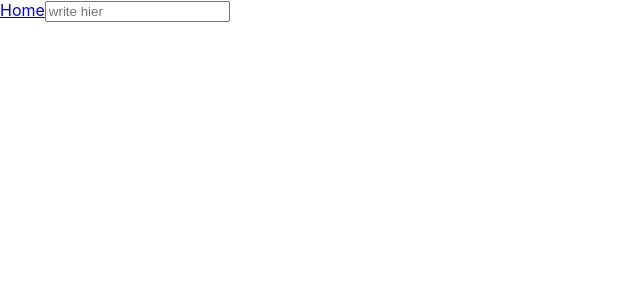
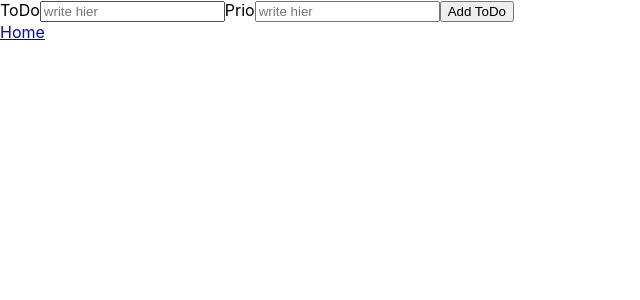
Before and after one commit to AlexRyzhkova/wedding-list, a React (Create React App) app: page /add in a window 1280 px wide. Shown: the top 300 px of the page, without its empty margins (0-640 px from the left). Built offline with nearby package versions, Linux system fonts and the light colour scheme.

Commit message:
Add new Todo to API

```diff
--- a/db.json
+++ b/db.json
@@ -2,33 +2,38 @@
   "todo": [
     {
       "id": 1,
-      "todo": "Location finden",
+      "titel": "Location finden",
       "prio": "hoch",
       "completed": "false"
     },
     {
       "id": 2,
-      "todo": "Datum finden",
+      "titel": "Datum finden",
       "prio": "hoch",
       "completed": "false"
     },
     {
       "id": 3,
-      "todo": "Dj finden",
+      "titel": "Dj finden",
       "prio": "hoch",
       "completed": "false"
     },
     {
       "id": 4,
-      "todo": "Datum für Satndesamt",
+      "titel": "Datum für Satndesamt",
       "prio": "hoch",
       "completed": "false"
     },
     {
       "id": 5,
-      "todo": "Fotograf",
+      "titel": "Fotograf",
       "prio": "mittel",
       "completed": "false"
+    },
+    {
+      "title": "dc",
+      "prio": "sdfdsf",
+      "id": 6
     }
   ]
 }
--- a/src/App.js
+++ b/src/App.js
@@ -1,6 +1,6 @@
 import React from "react";
 
-import { BrowserRouter as Router, Switch, Route, Link } from "react-router-dom";
+import { BrowserRouter as Router, Switch, Route } from "react-router-dom";
 import Home from "./pages/Home";
 import AddTodo from "./pages/AddTodo";
 
--- a/src/api/fetchTodos.js
+++ b/src/api/fetchTodos.js
@@ -1,4 +1,4 @@
-export async function fetchTodos() {
+export async function getTodos() {
   const response = await fetch("http://localhost:3333/todo");
 
   if (!response.ok) {
@@ -9,3 +9,16 @@ export async function fetchTodos() {
 
   return fetchedTodos;
 }
+
+export async function postTodo(todo) {
+  const response = await fetch("http://localhost:3333/todo", {
+    method: "POST",
+    headers: { "Content-Type": "application/json" },
+    body: JSON.stringify(todo),
+  });
+
+  if (!response.ok) {
+    throw response;
+  }
+  return response;
+}
--- a/src/pages/AddTodo.js
+++ b/src/pages/AddTodo.js
@@ -1,11 +1,51 @@
-import React from "react";
+import React, { useState } from "react";
 import { Link } from "react-router-dom";
+import { postTodo } from "../api/fetchTodos";
 
 export default function AddTodo() {
+  const [title, setTitle] = useState("");
+  const [prio, setPrio] = useState("");
+
+  function handleTitleChange(event) {
+    setTitle(event.target.value);
+  }
+  function handlePrioChange(event) {
+    setPrio(event.target.value);
+  }
+
+  async function handleSubmit(event) {
+    event.preventDefault();
+
+    const todo = { title, prio };
+    await postTodo(todo);
+    setTitle("");
+    setPrio("");
+  }
+
   return (
     <div>
+      <form onSubmit={handleSubmit}>
+        <label>
+          ToDo
+          <input
+            type="text"
+            value={title}
+            onChange={handleTitleChange}
+            placeholder="write hier"
+          />
+        </label>
+        <label>
+          Prio
+          <input
+            type="text"
+            value={prio}
+            onChange={handlePrioChange}
+            placeholder="write hier"
+          />
+        </label>
+        <input type="submit" value="Add ToDo" />
+      </form>
       <Link to="/">Home</Link>
-      <input type="text" placeholder="write hier" />
     </div>
   );
 }
--- a/src/pages/Home.js
+++ b/src/pages/Home.js
@@ -1,6 +1,6 @@
 import React from "react";
 import { useState, useEffect } from "react";
-import { fetchTodos } from "../api/fetchTodos";
+import { getTodos } from "../api/fetchTodos";
 import { Link } from "react-router-dom";
 
 export default function Home() {
@@ -8,7 +8,7 @@ export default function Home() {
 
   useEffect(() => {
     const doFetch = async () => {
-      const todos = await fetchTodos();
+      const todos = await getTodos();
       setTodos(todos);
     };
     doFetch();
@@ -19,7 +19,7 @@ export default function Home() {
       <Link to="/add">New Todo</Link>
       {todos?.map((todo) => (
         <div key={todo.id}>
-          {todo.todo}, {todo.prio},{todo.completed}
+          {todo.titel}, {todo.prio},{todo.completed}
         </div>
       ))}
     </div>
```
